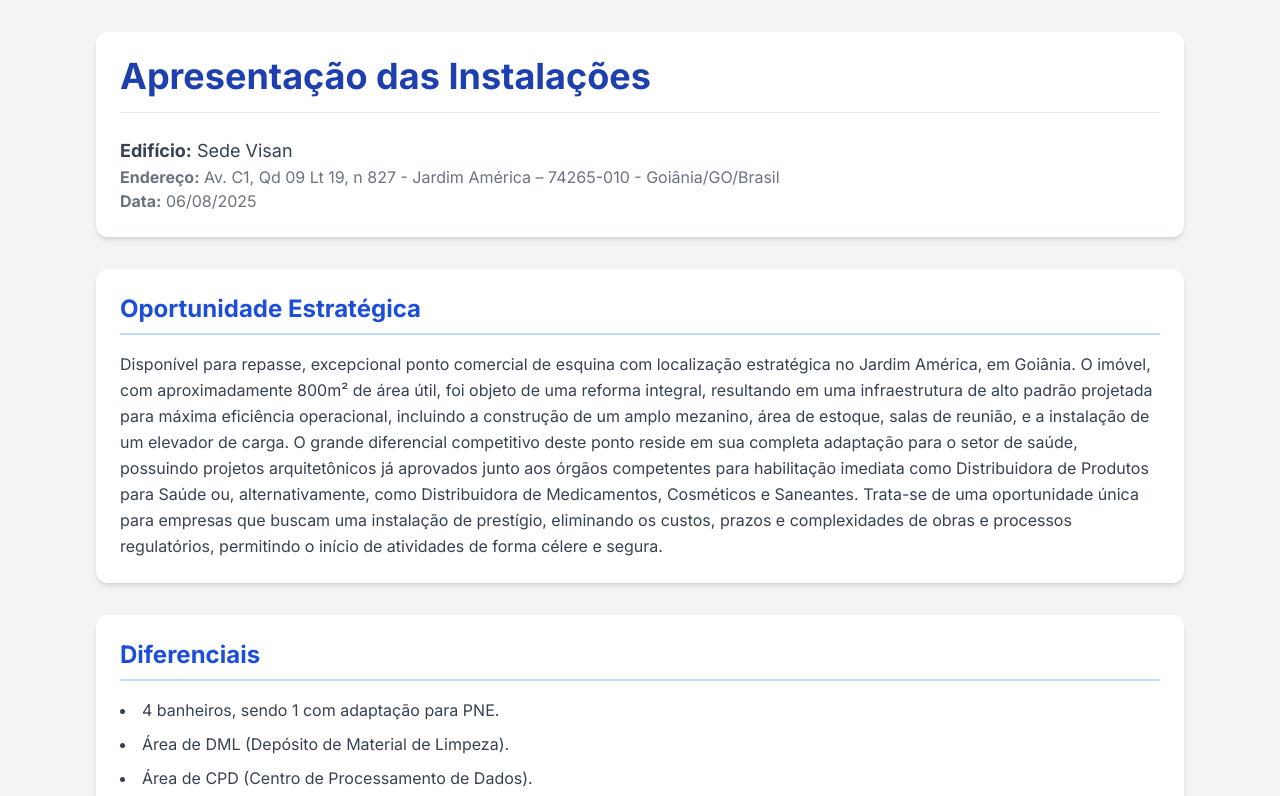
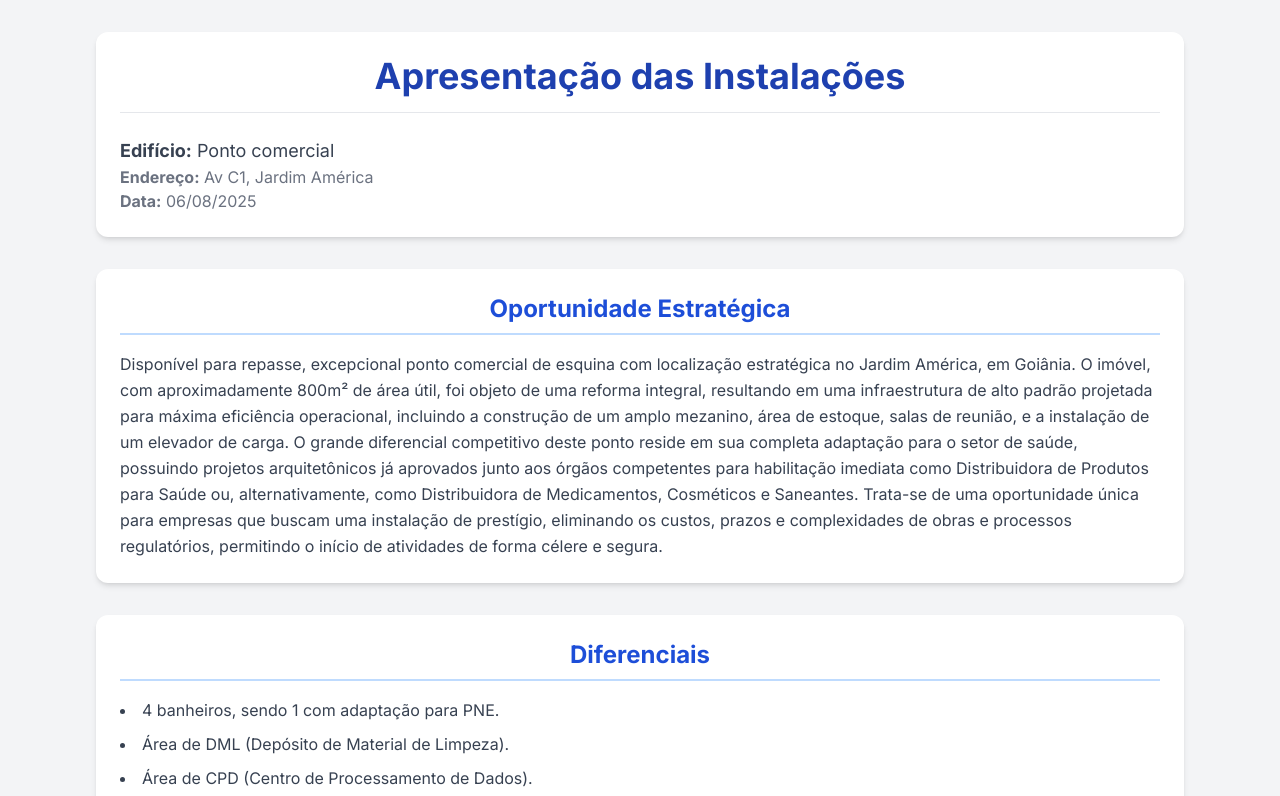
Before and after one commit to Clebito2/Apresenta-oPredio, a plain HTML site: page index.html in a window 1280 px wide. Shown: the top 796 px of the page. Drawn offline with nearby package versions, Linux system fonts and the light colour scheme.

Commit message:
Update index.html

```diff
--- a/index.html
+++ b/index.html
@@ -3,7 +3,7 @@
 <head>
     <meta charset="UTF-8">
     <meta name="viewport" content="width=device-width, initial-scale=1.0">
-    <title>Apresentação das Instalações - Sede Visan</title>
+    <title>Apresentação de Ponto Comercial - Jardim América</title>
     <!-- Incluindo o Tailwind CSS para um design moderno e responsivo -->
     <script src="https://cdn.tailwindcss.com"></script>
     <!-- Incluindo a fonte Inter para uma melhor legibilidade -->
@@ -31,27 +31,26 @@
 
         <!-- Cabeçalho com Logo e Informações -->
         <header class="bg-white p-6 rounded-xl shadow-md mb-8">
-            <!-- LOGO REMOVIDA -->
-            <h1 class="text-3xl md:text-4xl font-bold text-blue-800 mb-4">Apresentação das Instalações</h1>
+            <h1 class="text-3xl md:text-4xl font-bold text-blue-800 mb-4 text-center">Apresentação das Instalações</h1>
             <div class="border-t pt-4">
-                <p class="mt-2 text-lg text-gray-700"><strong>Edifício:</strong> Sede Visan</p>
-                <p class="text-md text-gray-500"><strong>Endereço:</strong> Av. C1, Qd 09 Lt 19, n 827 - Jardim América – 74265-010 - Goiânia/GO/Brasil</p>
+                <p class="mt-2 text-lg text-gray-700"><strong>Edifício:</strong> Ponto comercial</p>
+                <p class="text-md text-gray-500"><strong>Endereço:</strong> Av C1, Jardim América</p>
                 <p class="text-md text-gray-500"><strong>Data:</strong> 06/08/2025</p>
             </div>
         </header>
 
         <!-- Seção de Resumo e Observações -->
         <section class="bg-white p-6 rounded-xl shadow-md mb-8">
-            <h2 class="text-2xl font-bold text-blue-700 border-b-2 border-blue-200 pb-2 mb-4">Oportunidade Estratégica</h2>
-            <p class="text-gray-700 leading-relaxed">
+            <h2 class="text-2xl font-bold text-blue-700 border-b-2 border-blue-200 pb-2 mb-4 text-center">Oportunidade Estratégica</h2>
+            <p class="text-gray-700 leading-relaxed mt-4">
                 Disponível para repasse, excepcional ponto comercial de esquina com localização estratégica no Jardim América, em Goiânia. O imóvel, com aproximadamente 800m² de área útil, foi objeto de uma reforma integral, resultando em uma infraestrutura de alto padrão projetada para máxima eficiência operacional, incluindo a construção de um amplo mezanino, área de estoque, salas de reunião, e a instalação de um elevador de carga. O grande diferencial competitivo deste ponto reside em sua completa adaptação para o setor de saúde, possuindo projetos arquitetônicos já aprovados junto aos órgãos competentes para habilitação imediata como Distribuidora de Produtos para Saúde ou, alternativamente, como Distribuidora de Medicamentos, Cosméticos e Saneantes. Trata-se de uma oportunidade única para empresas que buscam uma instalação de prestígio, eliminando os custos, prazos e complexidades de obras e processos regulatórios, permitindo o início de atividades de forma célere e segura.
             </p>
         </section>
 
         <!-- Seção de Diferenciais -->
         <section class="bg-white p-6 rounded-xl shadow-md mb-8">
-            <h2 class="text-2xl font-bold text-blue-700 border-b-2 border-blue-200 pb-2 mb-4">Diferenciais</h2>
-            <ul class="list-disc list-inside text-gray-700 leading-relaxed space-y-2">
+            <h2 class="text-2xl font-bold text-blue-700 border-b-2 border-blue-200 pb-2 mb-4 text-center">Diferenciais</h2>
+            <ul class="list-disc list-inside text-gray-700 leading-relaxed space-y-2 mt-4">
                 <li>4 banheiros, sendo 1 com adaptação para PNE.</li>
                 <li>Área de DML (Depósito de Material de Limpeza).</li>
                 <li>Área de CPD (Centro de Processamento de Dados).</li>
@@ -73,7 +72,7 @@
 
         <!-- Galeria de Fotos -->
         <section>
-            <h2 class="text-2xl font-bold text-blue-700 mb-6">Registro Fotográfico</h2>
+            <h2 class="text-2xl font-bold text-blue-700 mb-6 text-center">Registro Fotográfico</h2>
             <div id="gallery" class="grid grid-cols-2 md:grid-cols-3 lg:grid-cols-4 gap-4 md:gap-6">
                 <!-- As imagens serão inseridas aqui via JavaScript -->
             </div>
```
